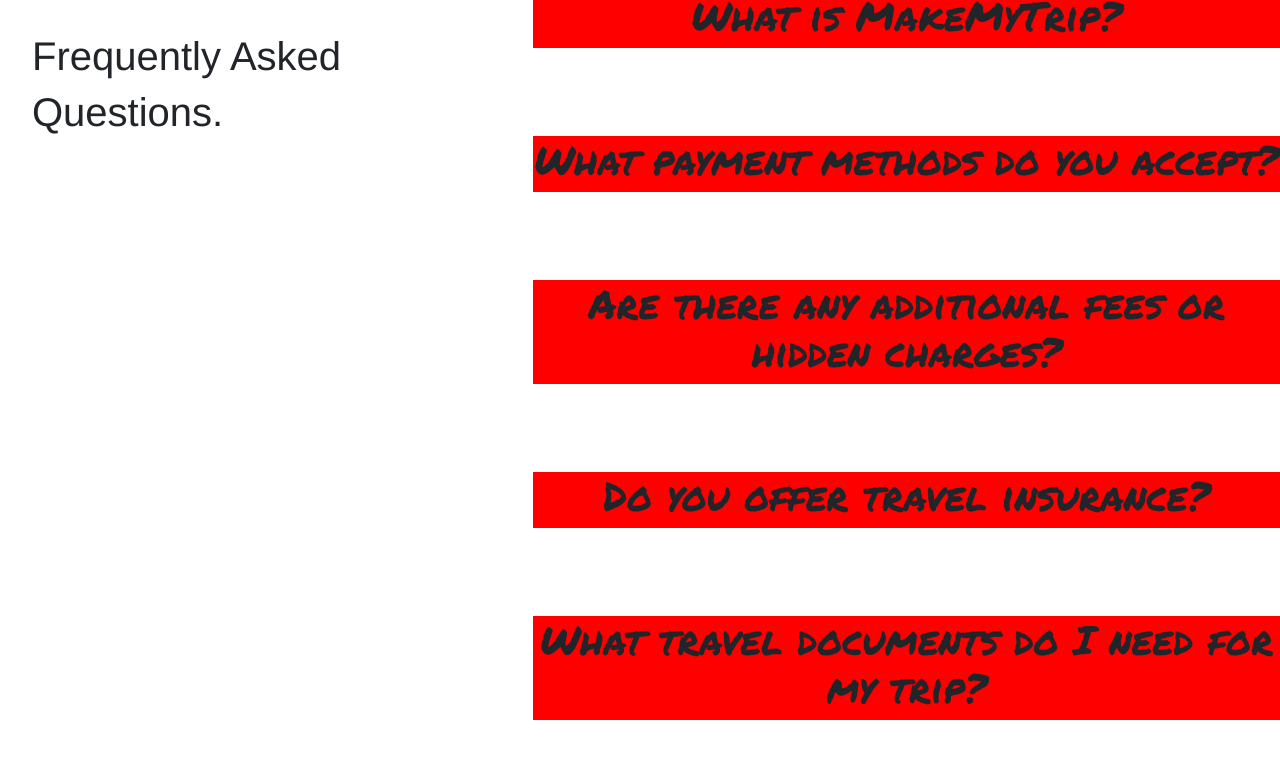
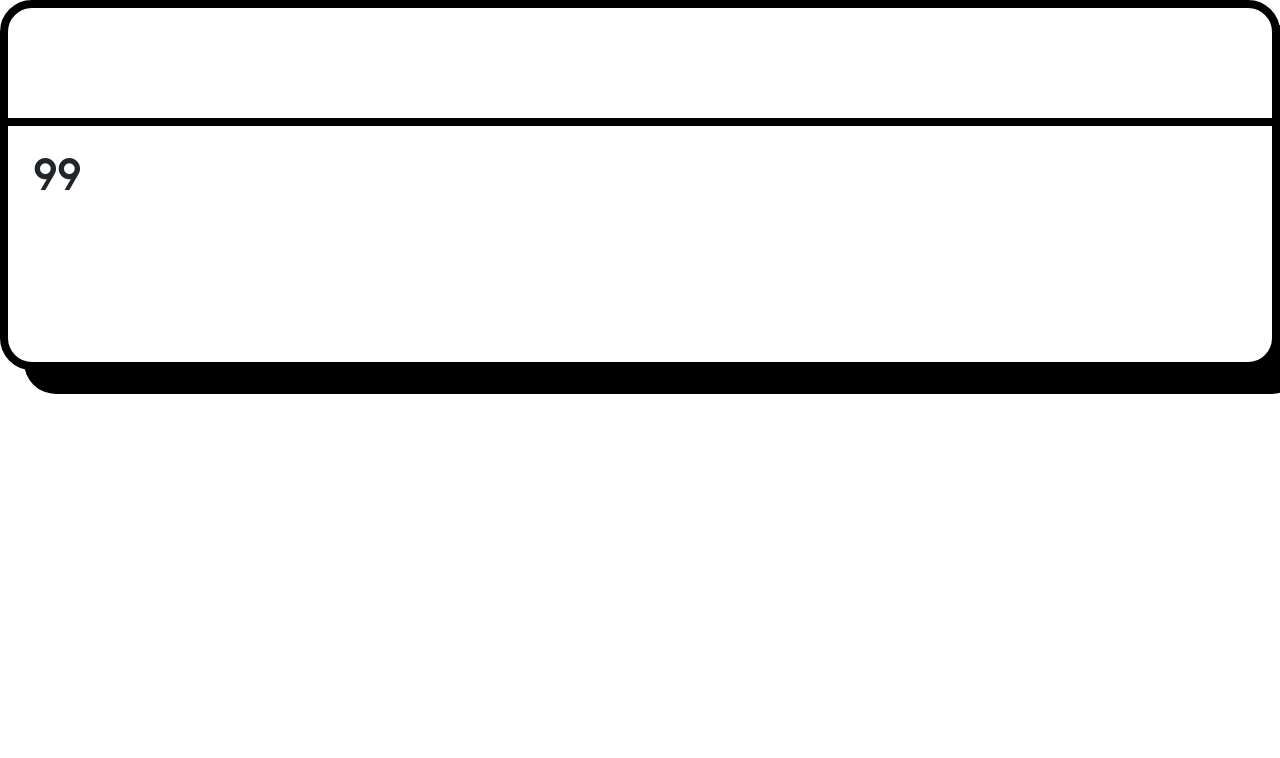
Before and after one commit to ChaitanyaMahaprabhu/TourismPlatform, a React (Create React App) app: page / in a window 1280 px wide. Shown: the top 758 px of the page. Built offline with nearby package versions, Linux system fonts and the light colour scheme; a web font is replaced by a local one.

Commit message:
Review card created.

```diff
--- a/src/App.js
+++ b/src/App.js
@@ -4,12 +4,13 @@
 import { Footer } from "./components/Footer/Footer";
 import { Faq } from "./components/Home/Faq";
 import { SharedData } from "./context/SharedData";
+import { FaqCard } from "./components/Home/FaqCard";
 
 function App() {
   return (
     <>
       <SharedData>
-        <Faq />
+        <FaqCard/>
       </SharedData>
     </>
   );
--- a/src/components/Home/Bold.jsx
+++ b/src/components/Home/Bold.jsx
@@ -48,7 +48,7 @@
           </div>
 
           <div className={styles.moveDown}>
-          <span class="material-symbols-outlined" style={{ fontSize: "6rem"}}>expand_more</span>
+          <span class="material-symbols-outlined" style={{ fontSize: "5rem"}}>expand_more</span>
           </div>
         </div>
       </div>
--- a/src/components/Home/Faq.jsx
+++ b/src/components/Home/Faq.jsx
@@ -9,38 +9,7 @@
 
   return (
     <div className={styles.faqEncompass}>
-      <div className={styles.faqTitle}>
-        <h1 className={styles.title}>Frequently Asked</h1>
-        <h1 className={styles.title}>Questions.</h1>
-      </div>
 
-      <div className={styles.qa}>
-        {data.questions.map((d, i) => (
-          <div key={i}>
-            <div
-              className={styles.question}
-              onClick={() => {
-                data.setQuestions((prev) =>
-                  prev.map((data, index) => {
-                    return {
-                      ...data,
-                      status: !data.status,
-                    };
-                  })
-                );
-              }}
-            >
-              <h1>{d.question}</h1>
-            </div>
-            <div
-              className={styles.answer}
-              style={{ height: `${d.status ? "54%" : "0%"}` }}
-            >
-              <p>{d.answer}</p>
-            </div>
-          </div>
-        ))}
-      </div>
     </div>
   );
 };
--- a/src/components/Home/Faq.module.css
+++ b/src/components/Home/Faq.module.css
@@ -1,42 +1,5 @@
 .faqEncompass {
-  display: grid;
-  grid-template-columns: (5, 1fr);
+  height: 100vh;
+  width: 100vw;
+  background-color: black;
 }
-
-.question,
-.answer {
-  display: flex;
-  justify-content: center;
-  align-items: center;
-  text-align: center;
-}
-
-.answer {
-  font-family: "Commissioner";
-  overflow: clip;
-  background-color: green;
-}
-
-.question {
-  font-family: "Permanent Marker";
-  background-color: red;
-}
-
-.faqTitle {
-  grid-column: 1 / 3;
-  font-family: "Arimo";
-  padding: 2rem;
-  margin-right: 10rem;
-}
-
-.qa {
-  height: 100vh;
-  width: 100%;
-
-  display: flex;
-  flex-direction: column;
-  justify-content: center;
-  align-items: center;
-
-  grid-column: 3 / 6;
-}
--- /dev/null
+++ b/src/components/Home/FaqCard.jsx
@@ -0,0 +1,29 @@
+import styles from "./FaqCard.module.css";
+const FaqCard = (props) => {
+
+  const stars = "";
+  for(let i = 0;i < props.stars;i++){
+    stars += "⭐";
+  }
+
+  return (
+      <div className={styles.cardBody}>
+        <div className={styles.details}>
+          <h1>{stars}</h1>
+          <h1 className={styles.name} style={{ marginLeft: "0.3rem" }}>
+            {props.name}
+          </h1>
+          <p className={styles.duration} style={{ marginLeft: "0.3rem" }}>
+            {props.duration}
+          </p>
+        </div>
+
+        <div className={styles.review}>
+          <span class="material-symbols-outlined" style = {{fontSize: "4rem"}}>format_quote</span>
+          <p className = {styles.words}>{props.review}</p>
+        </div>
+    </div>
+  );
+};
+
+export { FaqCard };
--- /dev/null
+++ b/src/components/Home/FaqCard.module.css
@@ -0,0 +1,38 @@
+.cardBody {
+  height: 100%;
+  width: 100%;
+  background-color: white;
+  border-radius: 2rem;
+  border: solid 0.5rem black;
+
+  box-shadow: 1.5rem 1.5rem black;
+
+  display: grid;
+  grid-template-columns: 1fr;
+  grid-template-rows: 1fr 1fr 1fr;
+}
+
+.details{
+    grid-row: 1 / 2;
+    border-bottom: solid 0.5rem black;
+    padding: 1rem;
+}
+
+.review{
+    grid-row: 2 / 3;
+    padding: 1rem;
+}
+
+.name{
+    font-family: "Merriweather";
+}
+
+.duration{
+    font-family: "Commissioner";
+}
+
+.words{
+    font-family: "Commissioner";
+    font-size: 1.2rem;
+    margin-left: 2rem;
+}
--- a/src/context/SharedData.jsx
+++ b/src/context/SharedData.jsx
@@ -2,43 +2,38 @@
 
 const context = createContext();
 const SharedData = (props) => {
-    const [questions, setQuestions] = useState([
+    const questions = [
         {
           question: "What is MakeMyTrip?",
           answer:
             "Lorem ipsum dolor sit amet consectetur adipisicing elit. Illum eos rem exercitationem soluta blanditiis. Dignissimos culpa odio voluptatum fugiat dolor. Facilis numquam ratione autem magnam sunt impedit mollitia, deleniti iusto?",
-          status: false,
         },
         {
           question: "What payment methods do you accept?",
           answer:
             "Lorem ipsum dolor sit amet consectetur adipisicing elit. Illum eos rem exercitationem soluta blanditiis. Dignissimos culpa odio voluptatum fugiat dolor. Facilis numquam ratione autem magnam sunt impedit mollitia, deleniti iusto?",
-          status: false,
         },
         {
           question: "Are there any additional fees or hidden charges?",
           answer:
             "Lorem ipsum dolor sit amet consectetur adipisicing elit. Illum eos rem exercitationem soluta blanditiis. Dignissimos culpa odio voluptatum fugiat dolor. Facilis numquam ratione autem magnam sunt impedit mollitia, deleniti iusto?",
-          status: false,
         },
         {
           question: "Do you offer travel insurance?",
           answer:
             "Lorem ipsum dolor sit amet consectetur adipisicing elit. Illum eos rem exercitationem soluta blanditiis. Dignissimos culpa odio voluptatum fugiat dolor. Facilis numquam ratione autem magnam sunt impedit mollitia, deleniti iusto?",
-          status: false,
         },
         {
           question: "What travel documents do I need for my trip?",
           answer:
             "Lorem ipsum dolor sit amet consectetur adipisicing elit. Illum eos rem exercitationem soluta blanditiis. Dignissimos culpa odio voluptatum fugiat dolor. Facilis numquam ratione autem magnam sunt impedit mollitia, deleniti iusto?",
-          status: false,
         },
-      ]);
+      ];
 
       const data = {
-        questions,
-        setQuestions
+        questions
       };
+
     return(
         <context.Provider value = {data}>
             {props.children}
```
